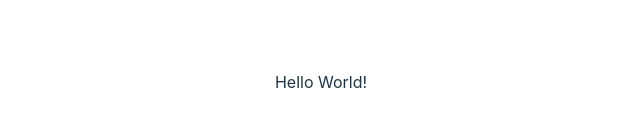
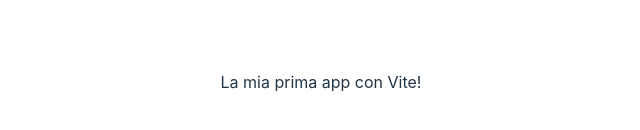
Before and after one commit to albertoBarl/vite-hello-world, a Vue app: page / in a window 1280 px wide. Shown: the part 318-448 px from the top of the page, without its empty margins (319-959 px from the left). Built offline with nearby package versions, Linux system fonts and the light colour scheme.

Commit message:
updated file title

```diff
--- a/src/App.vue
+++ b/src/App.vue
@@ -1,14 +1,14 @@
 <script>
-import HelloWorld from './components/HelloWorld.vue'
+import AppTitle from './components/AppTitle.vue'
 export default{
   components:{
-    HelloWorld,
+    AppTitle,
   }
 }
 </script>
 
 <template>
-  <HelloWorld/>
+  <AppTitle/>
 </template>
 
 <style scoped>
--- a/src/components/HelloWorld.vue
+++ b/src/components/AppTitle.vue
@@ -2,14 +2,14 @@
 export default{
   data(){
     return{
-      saluto:"Hello World!"
+      saluto:"La mia prima app con Vite!"
     }
   }
 }
 </script>
 
 <template>
-<div class="bg-danger">{{ saluto }}</div>
+<div>{{ saluto }}</div>
 </template>
 
 <style scoped>
```
